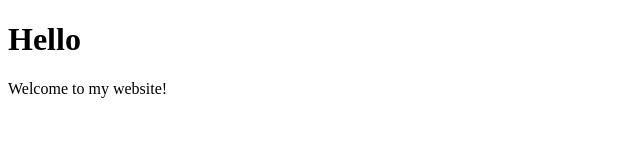
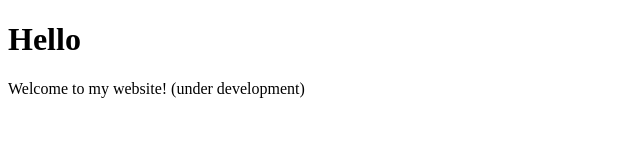
Before and after one commit to mgeranmehr/mgeranmehr.github.io, a plain HTML site: page index.html in a window 1280 px wide. Shown: the whole page, without its empty margins (0-640 px from the left). Drawn offline with Linux system fonts and the light colour scheme.

Commit message:
Update welcome message

```diff
--- a/index.html
+++ b/index.html
@@ -5,6 +5,6 @@
 </head>
 <body>
     <h1>Hello</h1>
-    <p>Welcome to my website!</p>
+    <p>Welcome to my website! (under development)</p>
 </body>
 </html>
```
